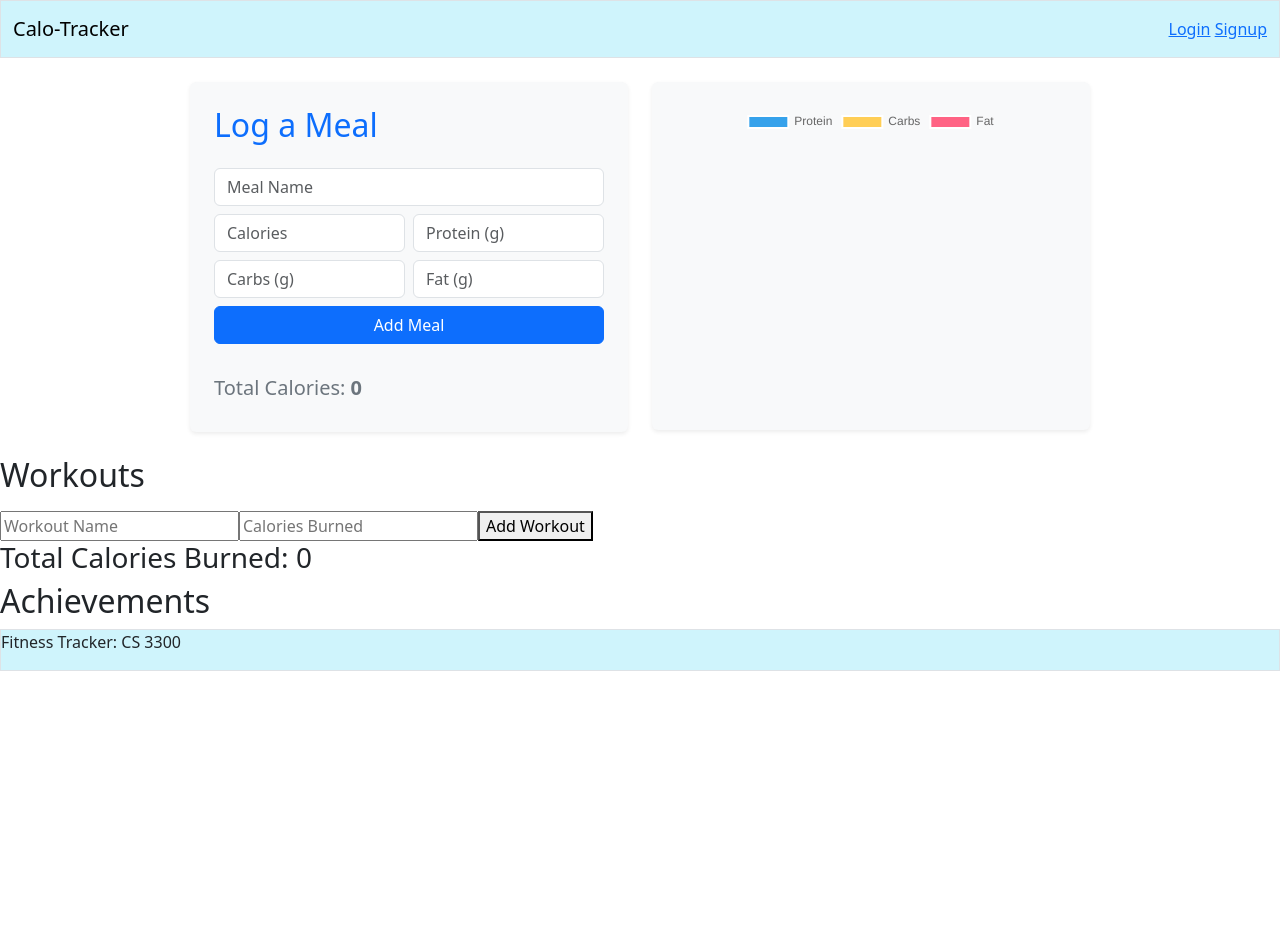
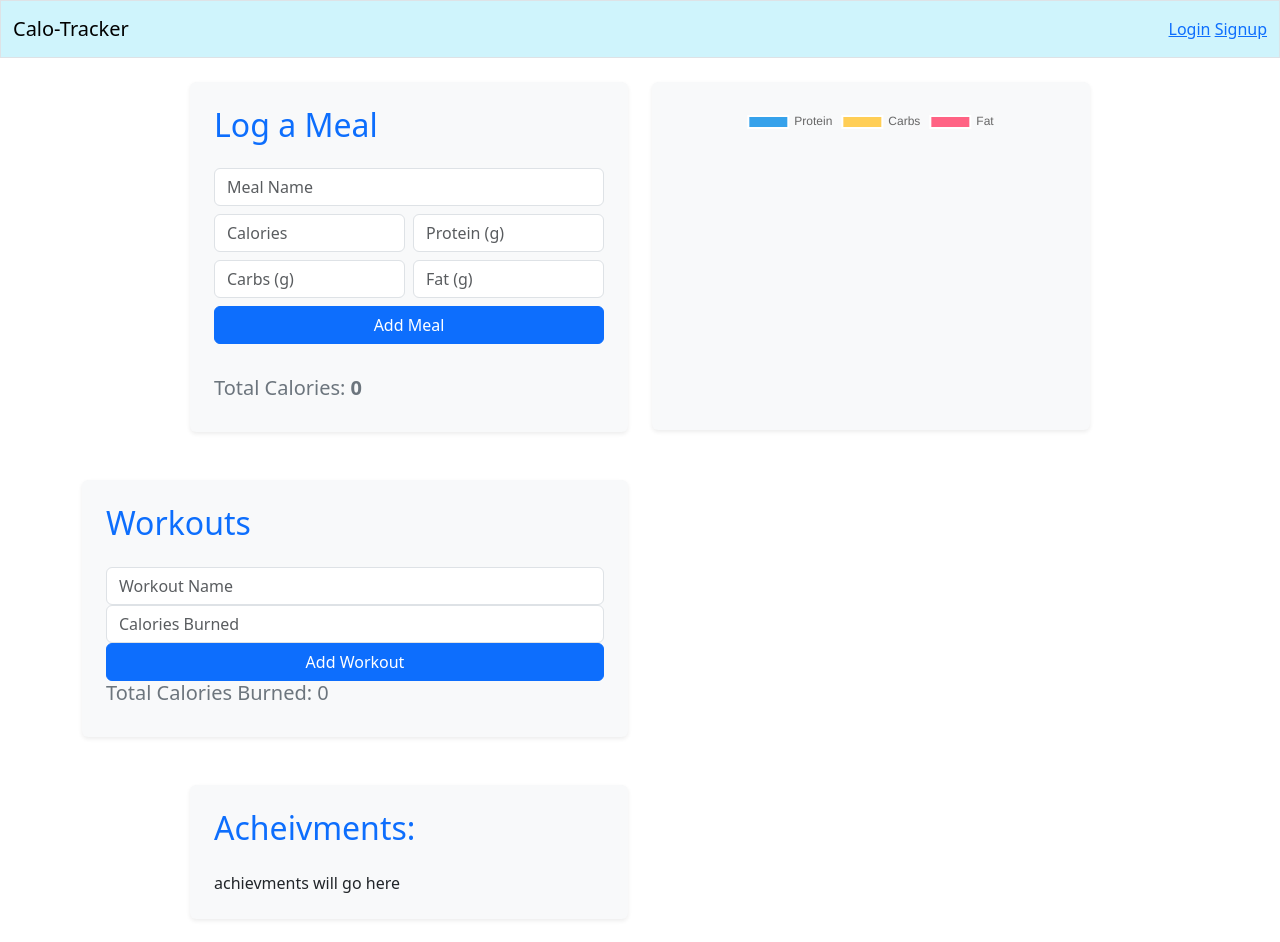
Before and after one commit to Abeoanderson/CS-3300-Summer-Semester-project, a React (Vite) app in the folder CS 3300 Project/: page / in a window 1280 px wide. Shown: the top 942 px of the page. Before the commit the page ends 800 px from the top, so only its background shows below. Built offline with nearby package versions, Linux system fonts and the light colour scheme.

Commit message:
every things pretty
finished the acheivments and workouts looking good with bootstrap

```diff
--- a/CS 3300 Project/src/components/Achievements.tsx
+++ b/CS 3300 Project/src/components/Achievements.tsx
@@ -1,10 +1,14 @@
-import React from "react";
-
 const Achievements = () => (
-  <section className="box">
-    <h2>Achievements</h2>
-    <div className="achievements-grid">
-      {/* Add achievement components here */}
+  <section className="container py-4">
+    <div className="mx-auto" style={{ maxWidth: "900px" }}>
+      <div className="row g-4 align-items-start">
+        <div className="col-md-6">
+          <div className="bg-light p-4 rounded shadow-sm">
+            <h2 className="text-primary mb-4">Acheivments:</h2>
+            <div>achievments will go here</div>
+          </div>
+        </div>
+      </div>
     </div>
   </section>
 );
--- a/CS 3300 Project/src/components/WorkoutLogger.tsx
+++ b/CS 3300 Project/src/components/WorkoutLogger.tsx
@@ -21,8 +21,11 @@ const WorkoutLogger = () => {
   );
 
   return (
-    <section className="box">
-      <h2>Workouts</h2>
+    <section className="container py-4">
+      <div className="row g-4 align-items-start">
+        <div className="col-md-6">
+          <div className="bg-light p-4 rounded shadow-sm">
+            <h2 className="text-primary mb-4">Workouts</h2>
             <ul>
               {workouts.map((w, index) => (
                 <li key={index}>
@@ -30,22 +33,42 @@ const WorkoutLogger = () => {
                 </li>
               ))}
             </ul>
+            <div className="col-12">
               <input
                 type="text"
+                className="form-control"
                 placeholder="Workout Name"
                 value={workout.name}
-        onChange={(e) => setWorkout({ ...workout, name: e.target.value })}
+                onChange={(e) =>
+                  setWorkout({ ...workout, name: e.target.value })
+                }
               />
+            </div>
+            <div className="col-12">
               <input
                 type="number"
+                className="form-control"
                 placeholder="Calories Burned"
                 value={workout.calories}
-        onChange={(e) => setWorkout({ ...workout, calories: e.target.value })}
+                onChange={(e) =>
+                  setWorkout({ ...workout, calories: e.target.value })
+                }
               />
-      <button onClick={handleAddWorkout}>Add Workout</button>
-      <h3>
+            </div>
+            <div>
+              <button
+                className="btn btn-primary w-100 "
+                onClick={handleAddWorkout}
+              >
+                Add Workout
+              </button>
+            </div>
+            <h5 className="text-secondary">
               Total Calories Burned: <span>{totalCalories}</span>
-      </h3>
+            </h5>
+          </div>
+        </div>
+      </div>
     </section>
   );
 };
```
Lines whose indentation alone changed are shown as unchanged.
